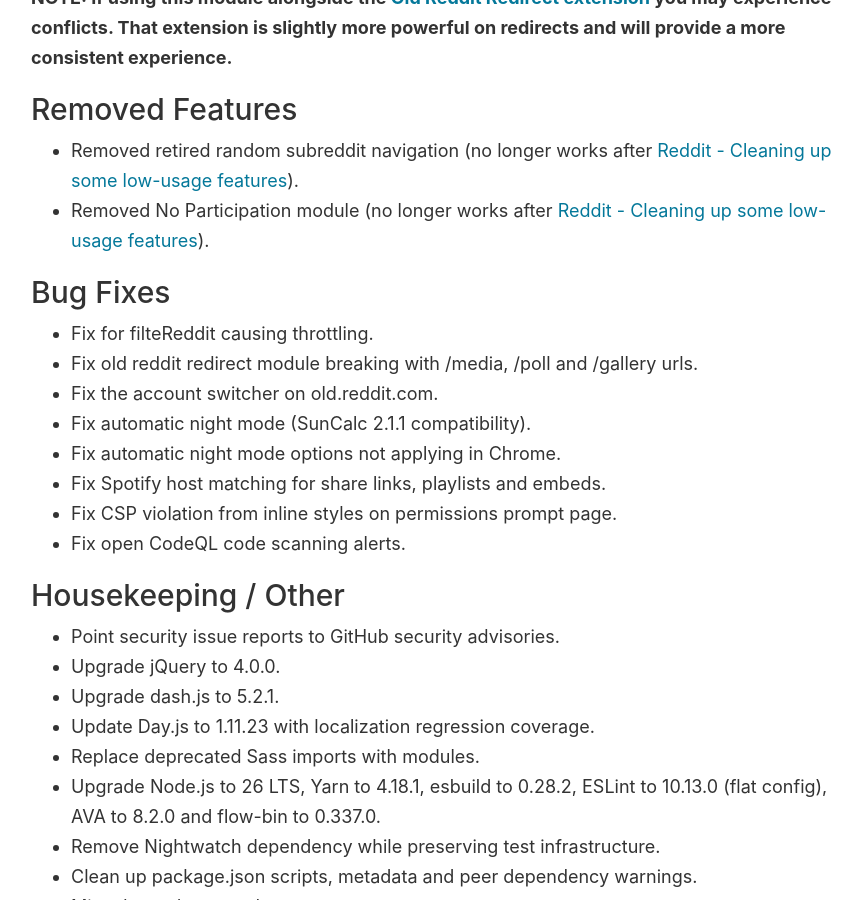
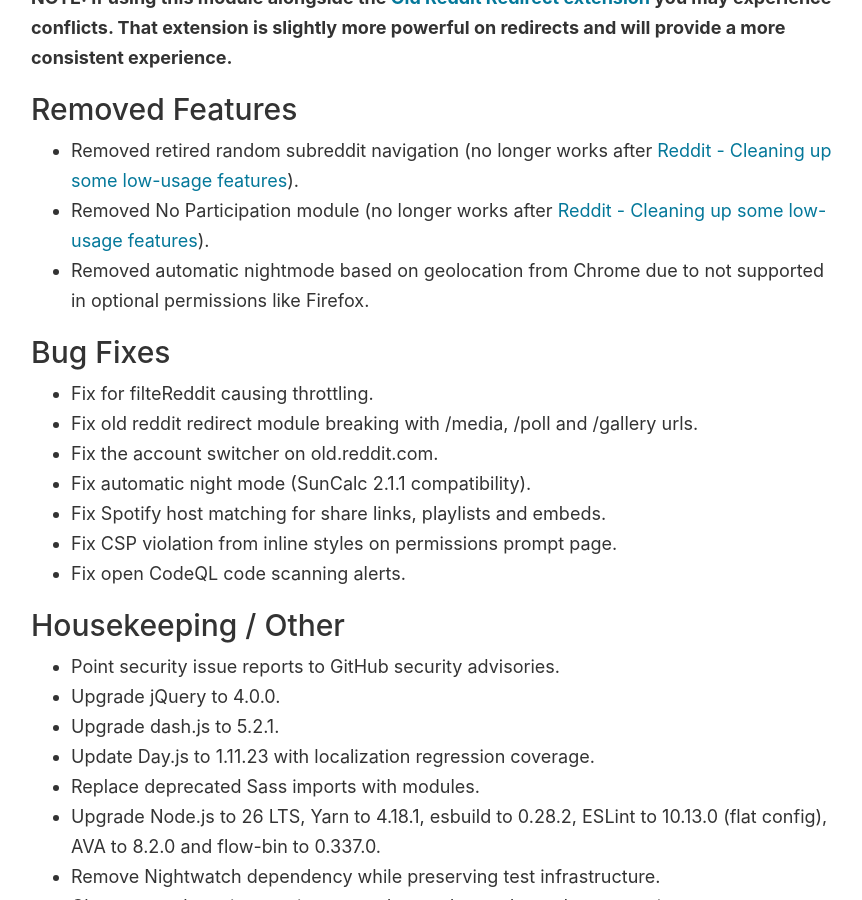
Before and after one commit to Reddit-Enhancement-Suite/Reddit-Enhancement-Suite.github.io, a Jekyll site: the page built from _posts/2026-11-01-5263.md, in a window 1280 px wide and 900 px high, scrolled down 376 px. Shown: the whole window, without its empty margins (207-1069 px from the left). Built offline with Jekyll 4.4.1, drawn with Linux system fonts in a browser that asks for light colours.

Commit message:
Update 2026-11-01-5263.md

```diff
--- a/_posts/2026-11-01-5263.md
+++ b/_posts/2026-11-01-5263.md
@@ -18,6 +18,7 @@
 
 - Removed retired random subreddit navigation (no longer works after [Reddit - Cleaning up some low-usage features](https://www.reddit.com/r/help/comments/1fojw02/cleaning_up_some_lowusage_features/)).
 - Removed No Participation module (no longer works after [Reddit - Cleaning up some low-usage features](https://www.reddit.com/r/help/comments/1fojw02/cleaning_up_some_lowusage_features/)).
+- Removed automatic nightmode based on geolocation from Chrome due to not supported in optional permissions like Firefox.
 
 ### Bug Fixes
 
@@ -25,7 +26,6 @@
 - Fix old reddit redirect module breaking with /media, /poll and /gallery urls.
 - Fix the account switcher on old.reddit.com.
 - Fix automatic night mode (SunCalc 2.1.1 compatibility).
-- Fix automatic night mode options not applying in Chrome.
 - Fix Spotify host matching for share links, playlists and embeds.
 - Fix CSP violation from inline styles on permissions prompt page.
 - Fix open CodeQL code scanning alerts.
```
